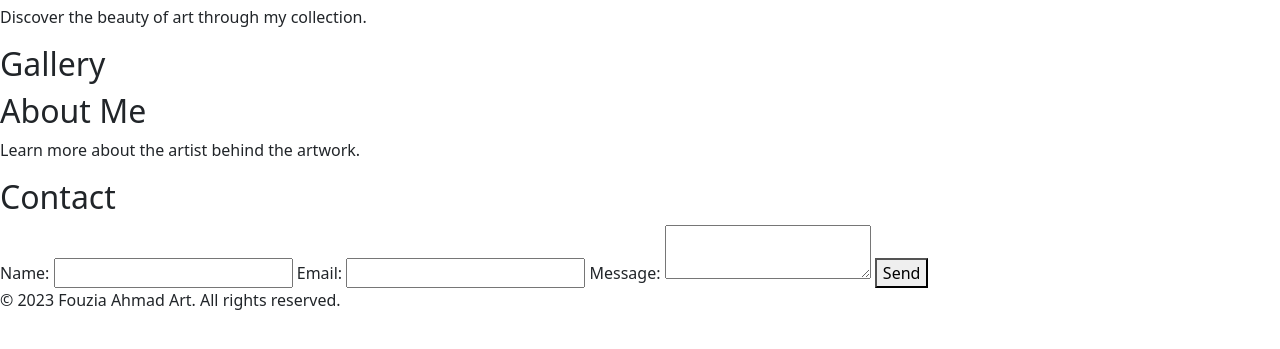
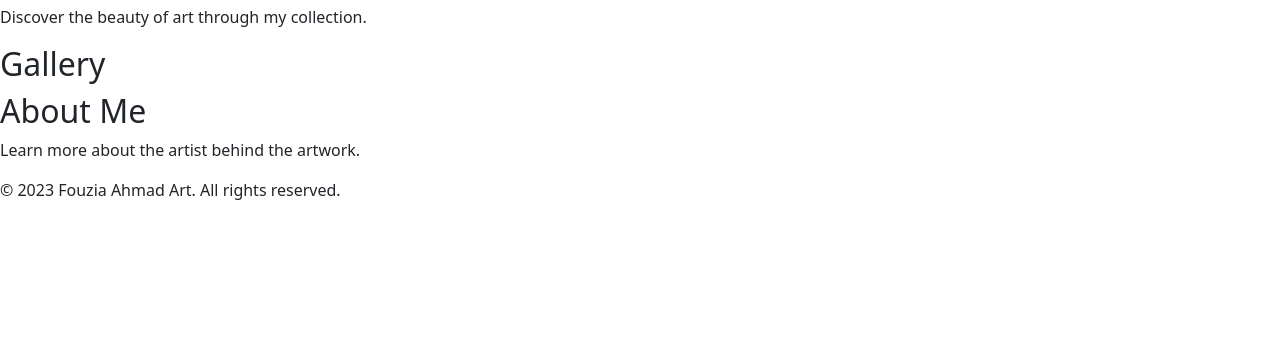
Before and after one commit to fouziaa62/FouziaAhmad-Art, a plain HTML site: page index.html in a window 1280 px wide. Shown: the part 173-522 px from the top of the page. Drawn offline with nearby package versions, Linux system fonts and the light colour scheme.

Commit message:
added contact

```diff
--- a/index.html
+++ b/index.html
@@ -25,7 +25,7 @@
                     <a class="nav-link" href="#">Collection</a>
                   </li>
                   <li class="nav-item">
-                   <button class="button"> <a class="nav-link " href="#"><strong>Contact</strong></a>
+                   <button class="button"> <a class="nav-link " href="contact.html"><strong>Contact</strong></a>
                    </button>
                   </li>
 
@@ -50,18 +50,7 @@
             <h2>About Me</h2>
             <p>Learn more about the artist behind the artwork.</p>
         </section>
-        <section id="contact">
-            <h2>Contact</h2>
-            <form>
-                <label for="name">Name:</label>
-                <input type="text" id="name" name="name" required>
-                <label for="email">Email:</label>
-                <input type="email" id="email" name="email" required>
-                <label for="message">Message:</label>
-                <textarea id="message" name="message" required></textarea>
-                <button type="submit">Send</button>
-            </form>
-        </section>
+
     </main>
     <footer>
         <p>&copy; 2023 Fouzia Ahmad Art. All rights reserved.</p>
```
Also changed, not shown: contact.html (added, +22 -0 lines).
